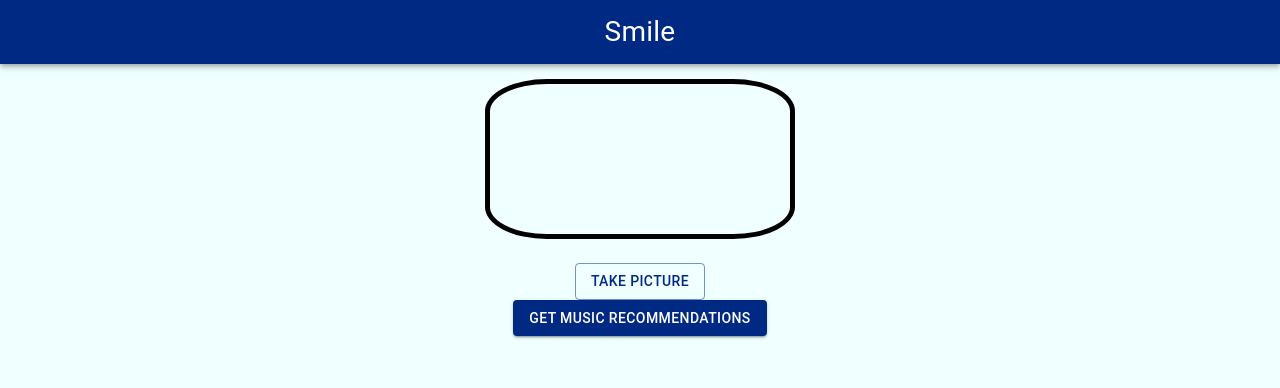
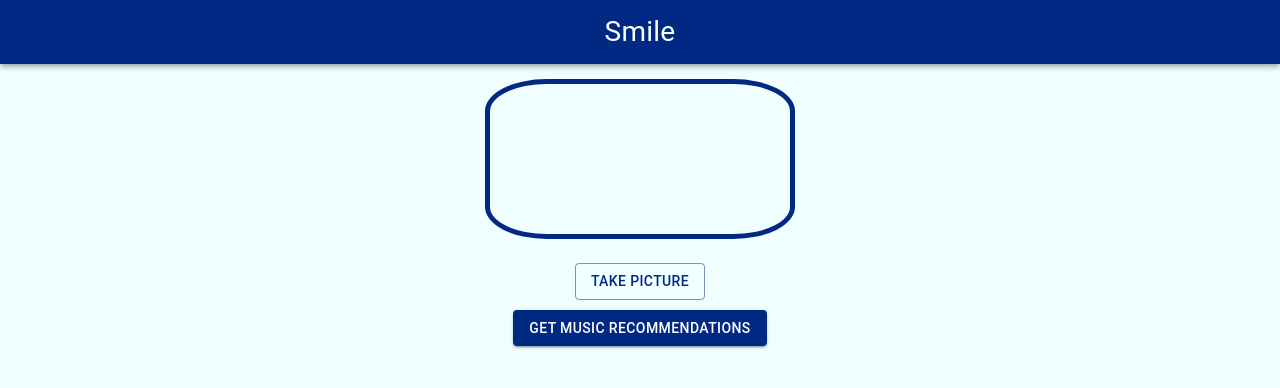
Before and after one commit to mike1572/face, a React (Create React App) app: page / in a window 1280 px wide. Shown: the top 388 px of the page. Built offline with nearby package versions, Linux system fonts and the light colour scheme.

Commit message:
More styling

```diff
--- a/src/components/camera.js
+++ b/src/components/camera.js
@@ -64,12 +64,12 @@ let Camera = (props) => {
 
     return (
         <Fragment>
-            <div style={{display: 'flex', justifyContent: 'center', alignItems: 'center'}}>
-            <video id="video" autoPlay muted style={{maxHeight: 450, marginTop: 15, border: 'solid 5px', borderRadius: '20%'}}></video>
+            <div id="videoContainer" style={{display: 'flex', justifyContent: 'center', alignItems: 'center'}}>
+                <video id="video" autoPlay muted style={{maxHeight: 450, marginTop: 15, border: 'solid 5px #002984', borderRadius: '20%'}}></video>
             </div>
             <Box textAlign='center' sx={{mt: 3, mb: 5, display: 'flex', flexDirection: 'column'}}>
                 <Button
-                    style={{margin: 'auto'}}
+                    style={{margin: 'auto auto 10px auto'}}
                     color="primary"
                     variant="outlined"
                     type="submit"
```
